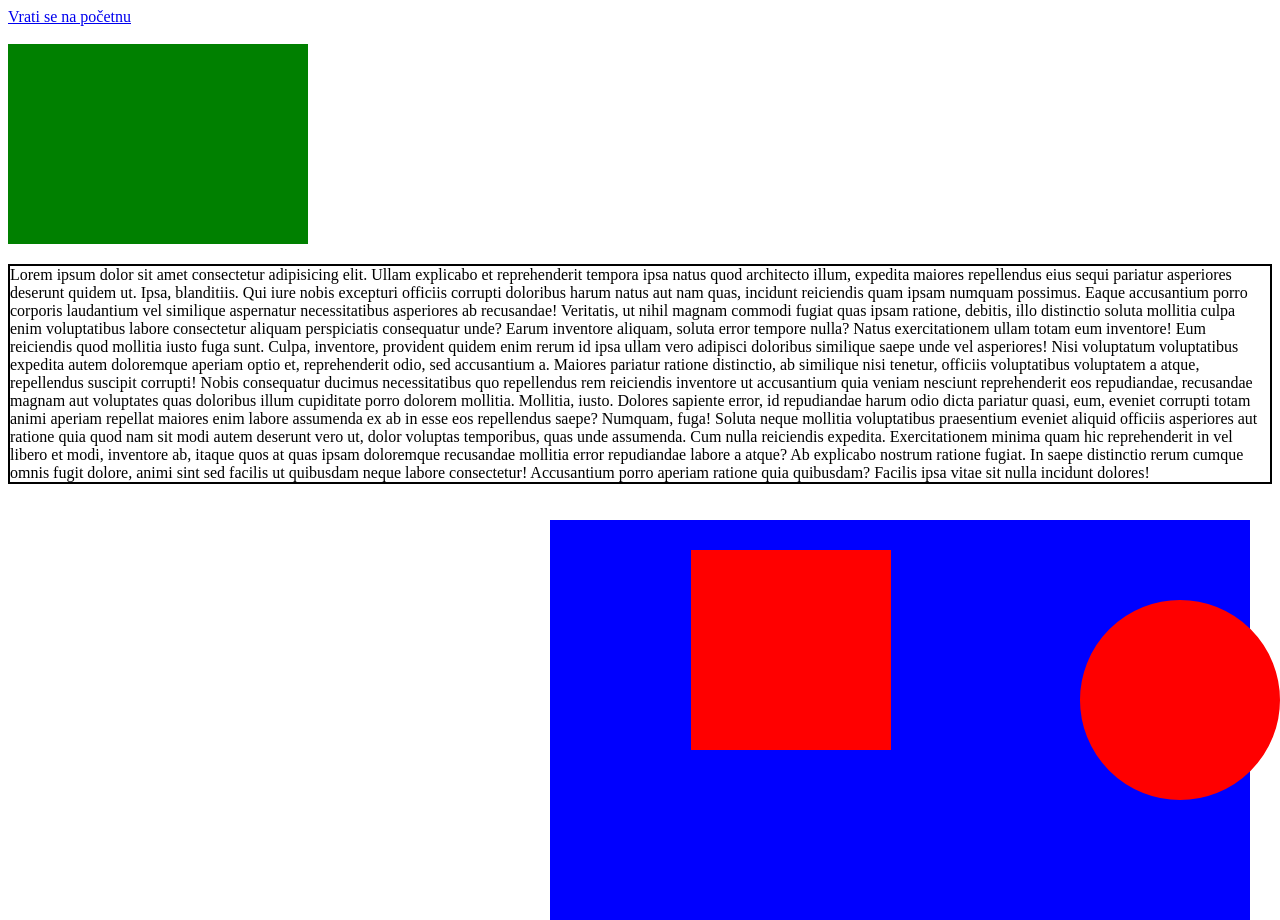
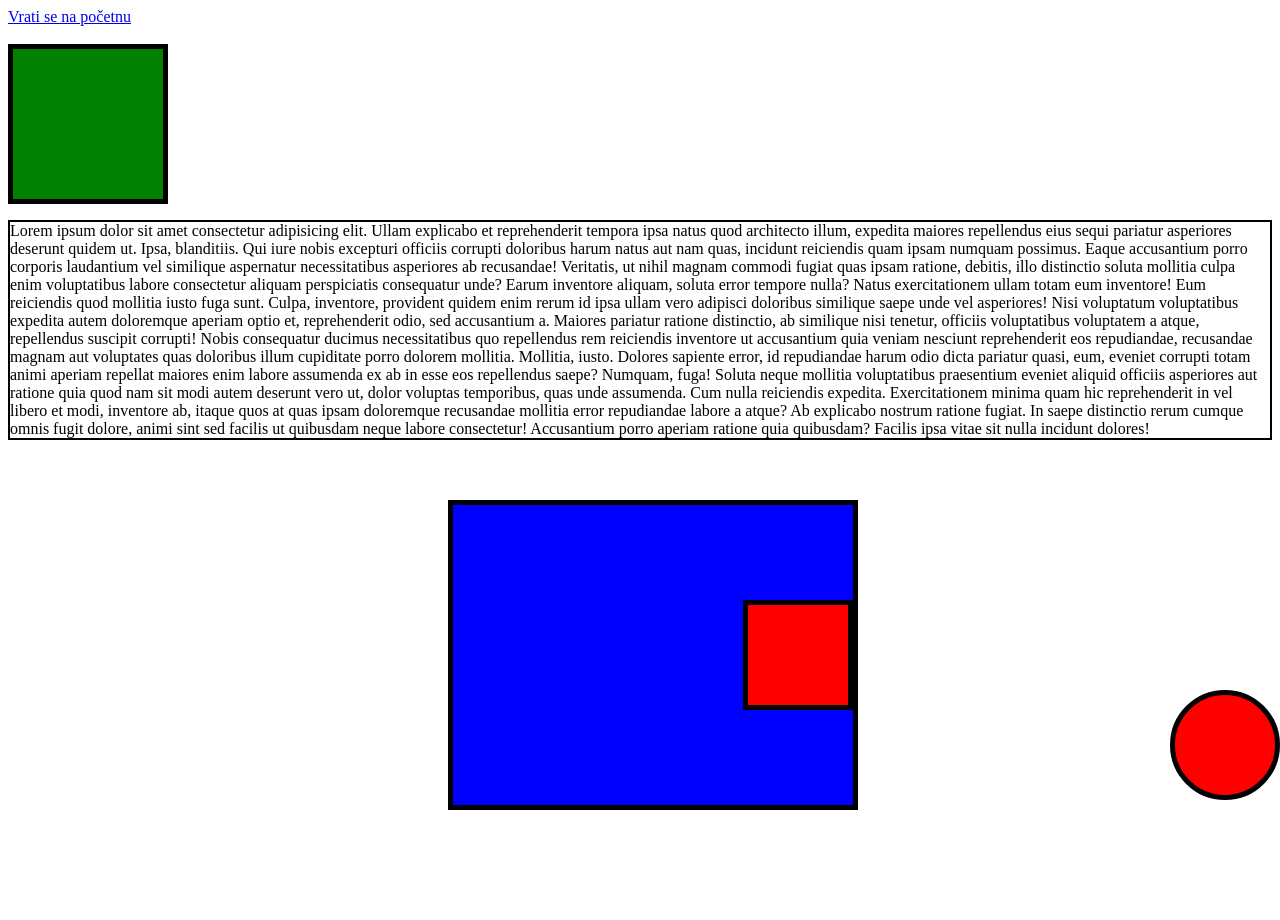
Before and after one commit to tamara-vukic93/Grupa-3-Frontend, a plain HTML site: page CSS-vježbe/index.html in a window 1280 px wide. After the commit the page ends 810 px from the top, so only its background shows below. Drawn offline with Linux system fonts and the light colour scheme.

Commit message:
ispravak

```diff
--- a/CSS-vježbe/index.html
+++ b/CSS-vježbe/index.html
@@ -8,8 +8,9 @@
   <body>
     <a href="../index.html">Vrati se na početnu</a><br /><br />
     <div class="green"></div>
-    <div class="blue"></div>
-    <div class="red"></div>
+    <div class="blue">
+      <div class="red"></div>
+    </div>
     <div class="red2"></div>
     <p>
       Lorem ipsum dolor sit amet consectetur adipisicing elit. Ullam explicabo
--- a/CSS-vježbe/styles.css
+++ b/CSS-vježbe/styles.css
@@ -1,35 +1,44 @@
 .green {
-    border: 100px solid green;
-    display: inline-block;
-    width: 100px;
+    border: 5px solid black;
+    background-color: green;
+    width: 150px;
+    height: 150px;
 }
 
 .blue {
-    border: 200px solid blue;
-    display: inline-block;
+    border: 5px solid black;
+    background-color: blue;
     position: absolute;
-    left: 550px;
-    top: 520px;
-    width: 300px;
+    left: 35vw;
+    top: 500px;
+    width: 400px;
+    height: 300px;
+    ;
 }
 
 .red {
-    border: 100px solid red;
-    display: inline-block;
+    border: 5px solid black;
+    background-color: red;
     position: absolute;
-    left: 54%;
-    top: 550px;
+    right: 0;
+    top: 95px;
+    width: 100px;
+    height: 100px;
+
 }
 
 .red2 {
-    border: 100px solid red;
-    display: inline-block;
+    border: 5px solid black;
+    background-color: red;
     border-radius: 50%;
     position: fixed;
     right: 0;
     bottom: 0;
+    width: 100px;
+    height: 100px;
 }
 
 p {
     border: 2px solid black;
+    display: block;
 }
```
